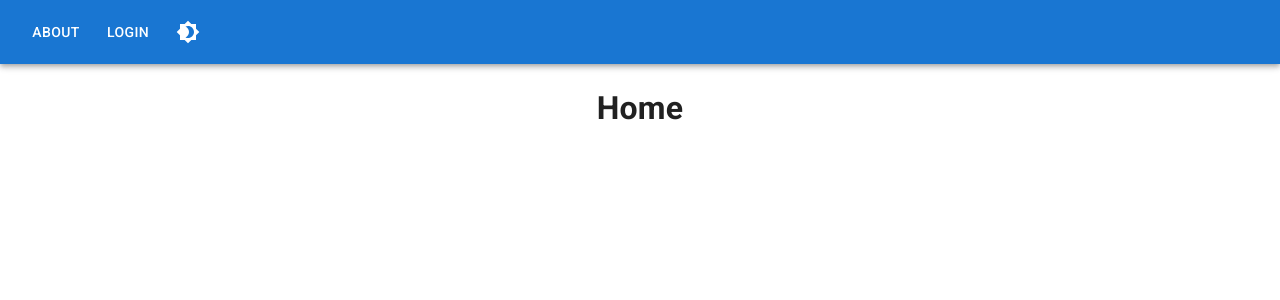
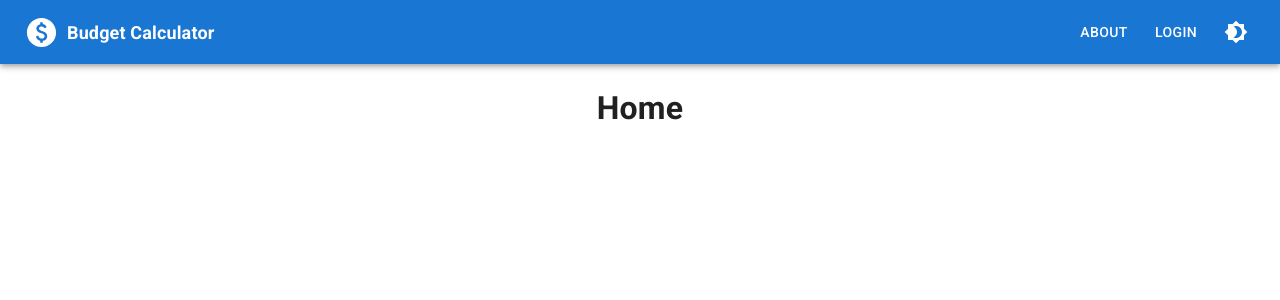
Before and after one commit to gsavvidis96/budget-calculator-v2, a React (Vite) app: page / in a window 1280 px wide. Shown: the top 300 px of the page. Built offline with nearby package versions, Linux system fonts and the light colour scheme.

Commit message:
todo file

```diff
--- a/src/components/Navbar.tsx
+++ b/src/components/Navbar.tsx
@@ -1,5 +1,6 @@
 import {
   AppBar,
+  Box,
   Button,
   IconButton,
   Stack,
@@ -9,6 +10,7 @@ import {
 import { Brightness4, Brightness7 } from "@mui/icons-material";
 import { useDispatch, useSelector } from "react-redux";
 import { togglePrefersDarkMode } from "../store/slices/base";
+import { Paid } from "@mui/icons-material";
 
 const Navbar = () => {
   const theme = useTheme();
@@ -20,8 +22,25 @@ const Navbar = () => {
   return (
     <AppBar position="static">
       <Toolbar>
-        <Stack sx={{ flexGrow: 1 }} gap={1} direction="row">
+        <Stack
+          sx={{ flexGrow: 1, alignItems: "center" }}
+          gap={1}
+          direction="row"
+        >
+          <Stack
+            direction={"row"}
+            sx={{ mr: "auto", alignItems: "center" }}
+            gap={1}
+          >
+            <Paid fontSize="large" />
+
+            <Box sx={{ fontWeight: "600", fontSize: "18px" }}>
+              Budget Calculator
+            </Box>
+          </Stack>
+
           <Button color="inherit">About</Button>
+
           <Button color="inherit">Login</Button>
 
           <IconButton
```
Also changed, not shown: 1 other file (tests, documents, lock files or other folders).
